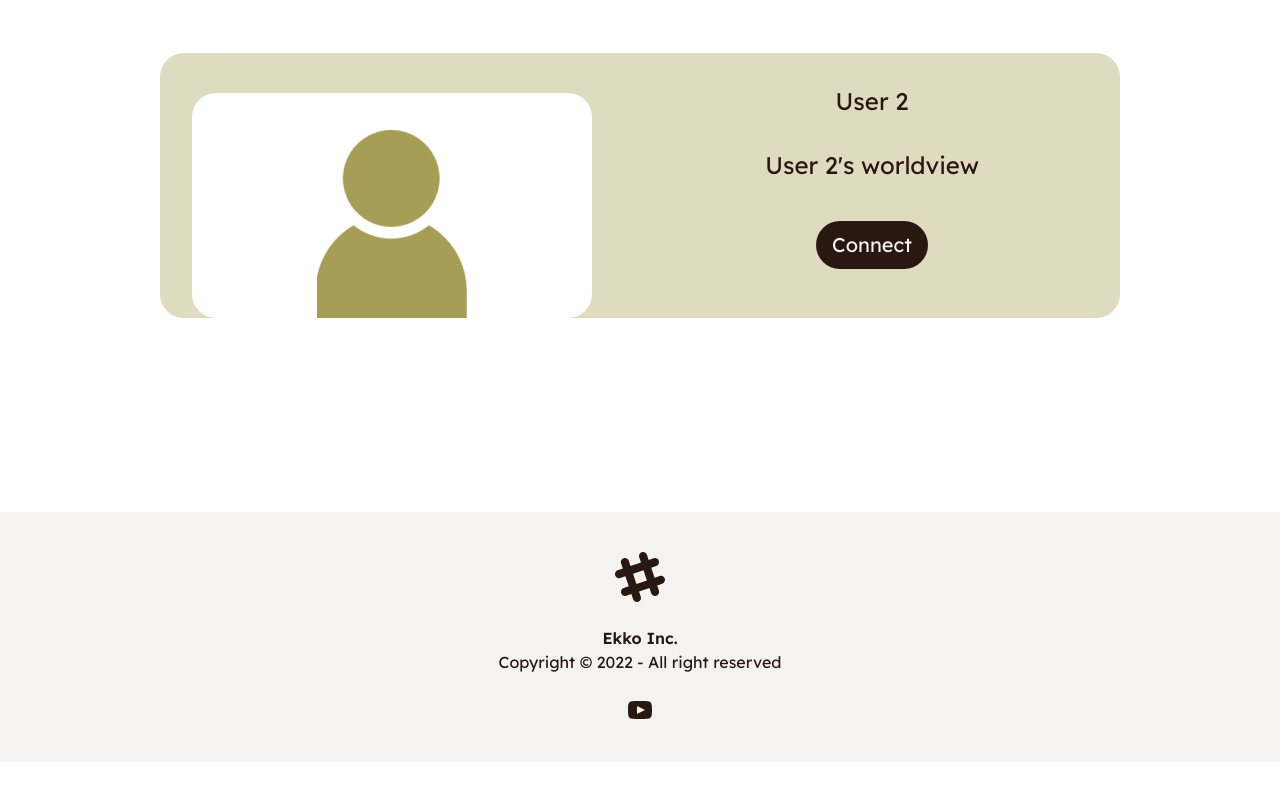
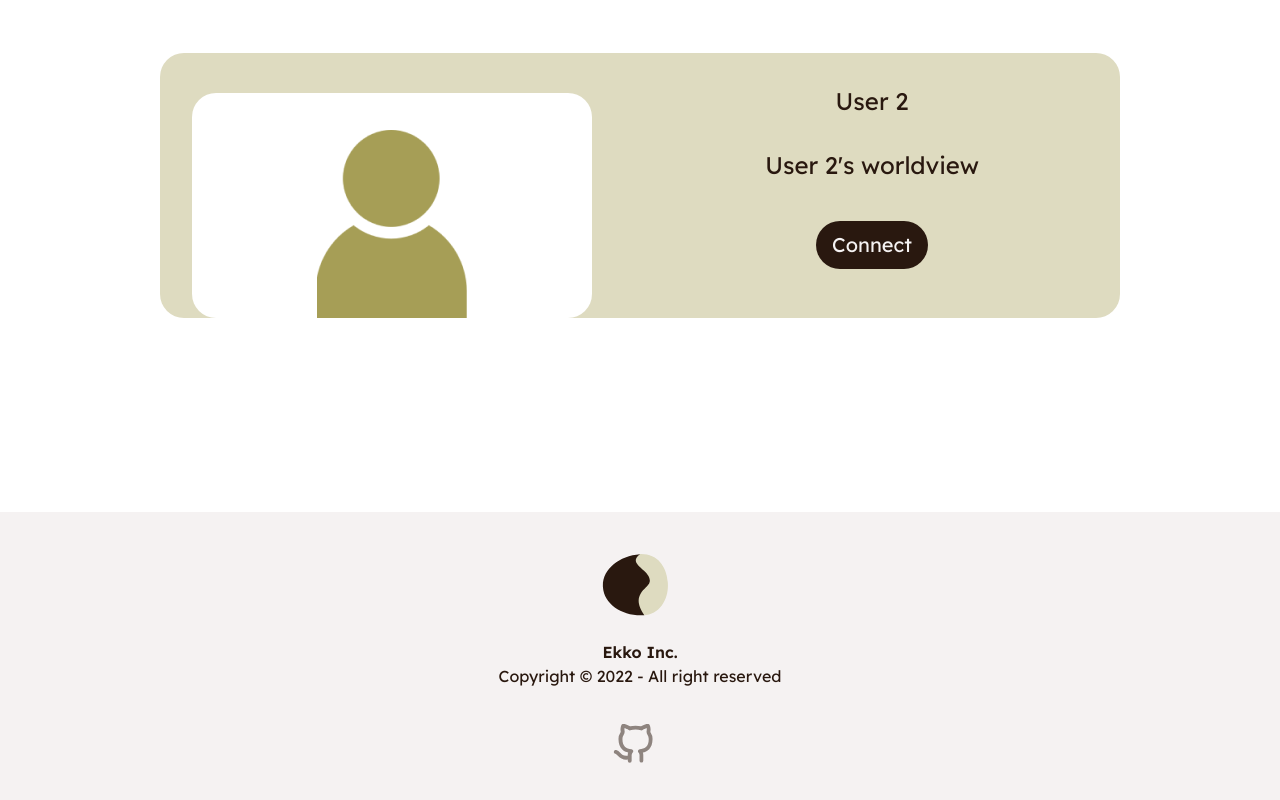
Before and after one commit to SamuelShally/ekko, a React (Create React App) app in the folder frontend/: page /discover in a window 1280 px wide. Shown: the part 288-1088 px from the top of the page. Before the commit the page ends 1050 px from the top, so only its background shows below. Built offline with nearby package versions, Linux system fonts and the light colour scheme.

Commit message:
github social icon created

```diff
--- a/frontend/src/components/Footer.jsx
+++ b/frontend/src/components/Footer.jsx
@@ -2,23 +2,22 @@ import { Link } from 'react-router-dom';
 
 const Footer = () => {
     return (
-        <div className='relative bottom-0'>
-            <footer className="footer footer-center p-10 bg-neutral text-primary">
+        <footer className="footer footer-center px-10 pt-10 pb-6 bg-neutral text-primary">
             <div>
-                    <svg width="50" height="50" viewBox="0 0 24 24" xmlns="http://www.w3.org/2000/svg" fillRule="evenodd" clipRule="evenodd" className="inline-block fill-current"><path d="M22.672 15.226l-2.432.811.841 2.515c.33 1.019-.209 2.127-1.23 2.456-1.15.325-2.148-.321-2.463-1.226l-.84-2.518-5.013 1.677.84 2.517c.391 1.203-.434 2.542-1.831 2.542-.88 0-1.601-.564-1.86-1.314l-.842-2.516-2.431.809c-1.135.328-2.145-.317-2.463-1.229-.329-1.018.211-2.127 1.231-2.456l2.432-.809-1.621-4.823-2.432.808c-1.355.384-2.558-.59-2.558-1.839 0-.817.509-1.582 1.327-1.846l2.433-.809-.842-2.515c-.33-1.02.211-2.129 1.232-2.458 1.02-.329 2.13.209 2.461 1.229l.842 2.515 5.011-1.677-.839-2.517c-.403-1.238.484-2.553 1.843-2.553.819 0 1.585.509 1.85 1.326l.841 2.517 2.431-.81c1.02-.33 2.131.211 2.461 1.229.332 1.018-.21 2.126-1.23 2.456l-2.433.809 1.622 4.823 2.433-.809c1.242-.401 2.557.484 2.557 1.838 0 .819-.51 1.583-1.328 1.847m-8.992-6.428l-5.01 1.675 1.619 4.828 5.011-1.674-1.62-4.829z"></path></svg>
+                <svg xmlns="http://www.w3.org/2000/svg" className="w-20 h-16 scale-100" fill="none"><path fill="#DEDBC0" d="M35.786 35.009c14.869-7.167-20.51 1.162 3.099-32.858C56.669.955 66.606 13.566 67.84 30.798c1.234 17.23-9.178 32.354-24.112 32.354-6.86-11.568-17.532-21.331-7.942-28.143Z" /><path fill="#29180F" d="M49.715 29.833c-.426 2.318-2.25 4.048-3.969 5.657-6.642 6.218-11.253 13.861-1.413 27.662-21.517 1.447-40.156-10.76-41.39-27.99C1.707 17.93 18.577 3.597 40.094 2.15c-14.341 10.19 11.774 15.96 9.62 27.682Z" /></svg>
                 <p className="font-bold pt-6">Ekko Inc.</p>
                 <p className="font-medium pb-6">Copyright © 2022 - All right reserved</p>
             </div>
             <div>
                 <div className="grid grid-flow-col gap-4">
-                        {/* <a><svg xmlns="http://www.w3.org/2000/svg" width="24" height="24" viewBox="0 0 24 24" className="fill-current"><path d="M24 4.557c-.883.392-1.832.656-2.828.775 1.017-.609 1.798-1.574 2.165-2.724-.951.564-2.005.974-3.127 1.195-.897-.957-2.178-1.555-3.594-1.555-3.179 0-5.515 2.966-4.797 6.045-4.091-.205-7.719-2.165-10.148-5.144-1.29 2.213-.669 5.108 1.523 6.574-.806-.026-1.566-.247-2.229-.616-.054 2.281 1.581 4.415 3.949 4.89-.693.188-1.452.232-2.224.084.626 1.956 2.444 3.379 4.6 3.419-2.07 1.623-4.678 2.348-7.29 2.04 2.179 1.397 4.768 2.212 7.548 2.212 9.142 0 14.307-7.721 13.995-14.646.962-.695 1.797-1.562 2.457-2.549z"></path></svg></a>  */}
-                        <a href='https://github.com/SamuelShally/ekko'><svg xmlns="http://www.w3.org/2000/svg" width="24" height="24" viewBox="0 0 24 24" className="fill-current"><path d="M19.615 3.184c-3.604-.246-11.631-.245-15.23 0-3.897.266-4.356 2.62-4.385 8.816.029 6.185.484 8.549 4.385 8.816 3.6.245 11.626.246 15.23 0 3.897-.266 4.356-2.62 4.385-8.816-.029-6.185-.484-8.549-4.385-8.816zm-10.615 12.816v-8l8 3.993-8 4.007z"></path></svg></a>
-                        {/* <a><svg xmlns="http://www.w3.org/2000/svg" width="24" height="24" viewBox="0 0 24 24" className="fill-current"><path d="M9 8h-3v4h3v12h5v-12h3.642l.358-4h-4v-1.667c0-.955.192-1.333 1.115-1.333h2.885v-5h-3.808c-3.596 0-5.192 1.583-5.192 4.615v3.385z"></path></svg></a> */}
+                    <a href='https://github.com/SamuelShally/ekko'>
+                        <svg xmlns="http://www.w3.org/2000/svg" className="w-16 h-16 scale-75 -ml-3 opacity-50" fill="#29180F"><path fill="#29180F" d="M41.954 56.833a2.583 2.583 0 0 1-2.583-2.583v-6.717a5.555 5.555 0 0 0-1.395-4.288 2.582 2.582 0 0 1 1.575-4.314c6.304-.75 12.116-2.764 12.116-13.692.002-2.04-.6-4.036-1.73-5.735a7.104 7.104 0 0 1-1.06-5.321 9.582 9.582 0 0 0 0-3.643 19.763 19.763 0 0 0-5.399 2.816 2.584 2.584 0 0 1-2.17.387 26.222 26.222 0 0 0-14.26 0 2.583 2.583 0 0 1-2.17-.387 19.117 19.117 0 0 0-5.45-2.816 9.096 9.096 0 0 0 0 3.643 7.336 7.336 0 0 1-1.112 5.373 10.514 10.514 0 0 0-1.73 5.76c0 10.05 4.856 12.737 12.141 13.667a2.585 2.585 0 0 1 2.119 1.705 2.583 2.583 0 0 1-.543 2.583 5.32 5.32 0 0 0-1.42 4.03v6.95a2.583 2.583 0 1 1-5.167 0v-1.473a15.5 15.5 0 0 1-13.615-5.4 10.077 10.077 0 0 0-2.996-2.273 2.587 2.587 0 1 1 1.291-5.012 12.736 12.736 0 0 1 5.167 3.514c2.583 2.583 5.167 4.856 10.075 3.926a10.05 10.05 0 0 1 .594-4.081c-5.321-1.344-12.916-5.167-12.916-18.084a15.5 15.5 0 0 1 2.583-8.602c.314-.47.434-1.044.336-1.602a14.7 14.7 0 0 1 .852-8.292 2.584 2.584 0 0 1 1.628-1.473c.878-.258 4.03-.775 9.997 3.1a31.413 31.413 0 0 1 14.7 0c5.967-3.875 9.119-3.384 9.971-3.1a2.584 2.584 0 0 1 1.628 1.473 14.752 14.752 0 0 1 .852 8.318 1.937 1.937 0 0 0 .284 1.473 15.5 15.5 0 0 1 2.584 8.628c0 13.097-7.544 16.895-12.917 18.083.473 1.386.666 2.853.568 4.314v6.562a2.583 2.583 0 0 1-2.428 2.583Z"/></svg>
+                    </a>
                 </div>
             </div>
         </footer>
-        </div>
     )
 }
 
+
 export default Footer;
```
Lines whose indentation alone changed are shown as unchanged.
